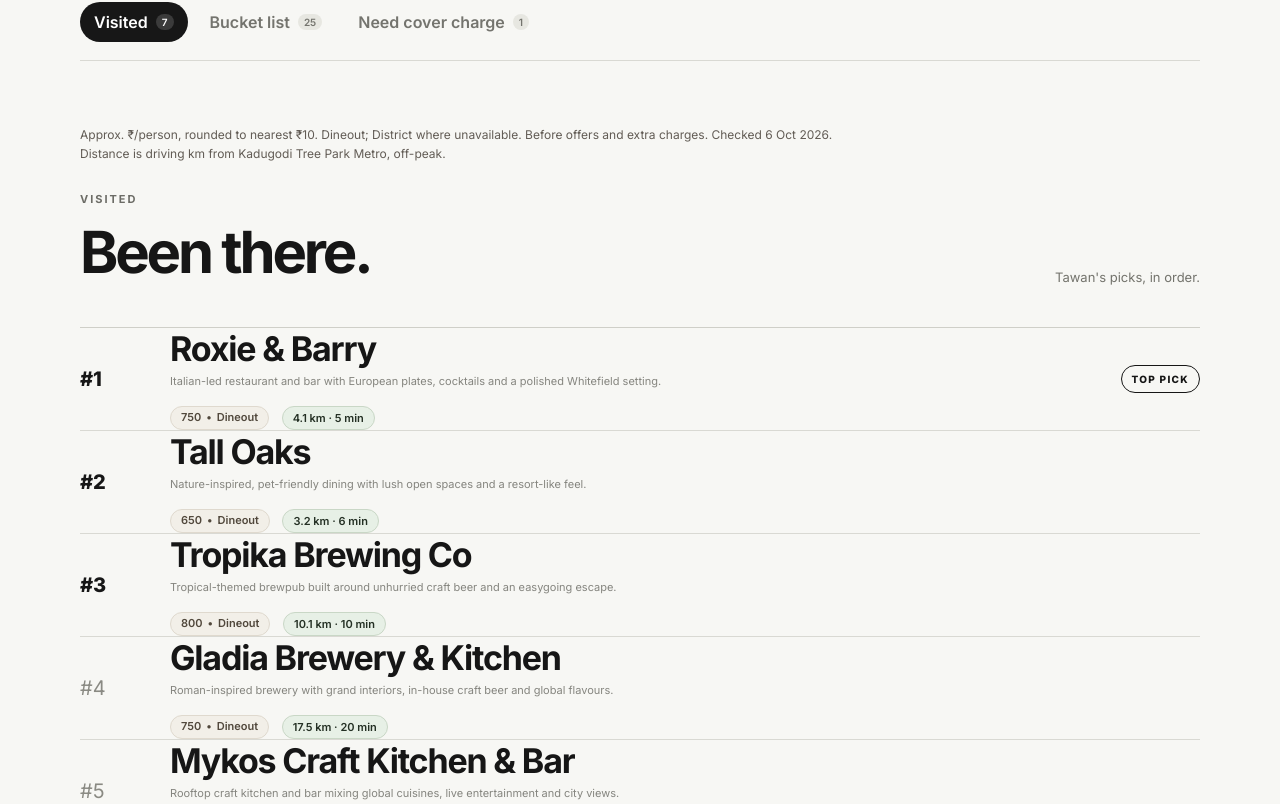
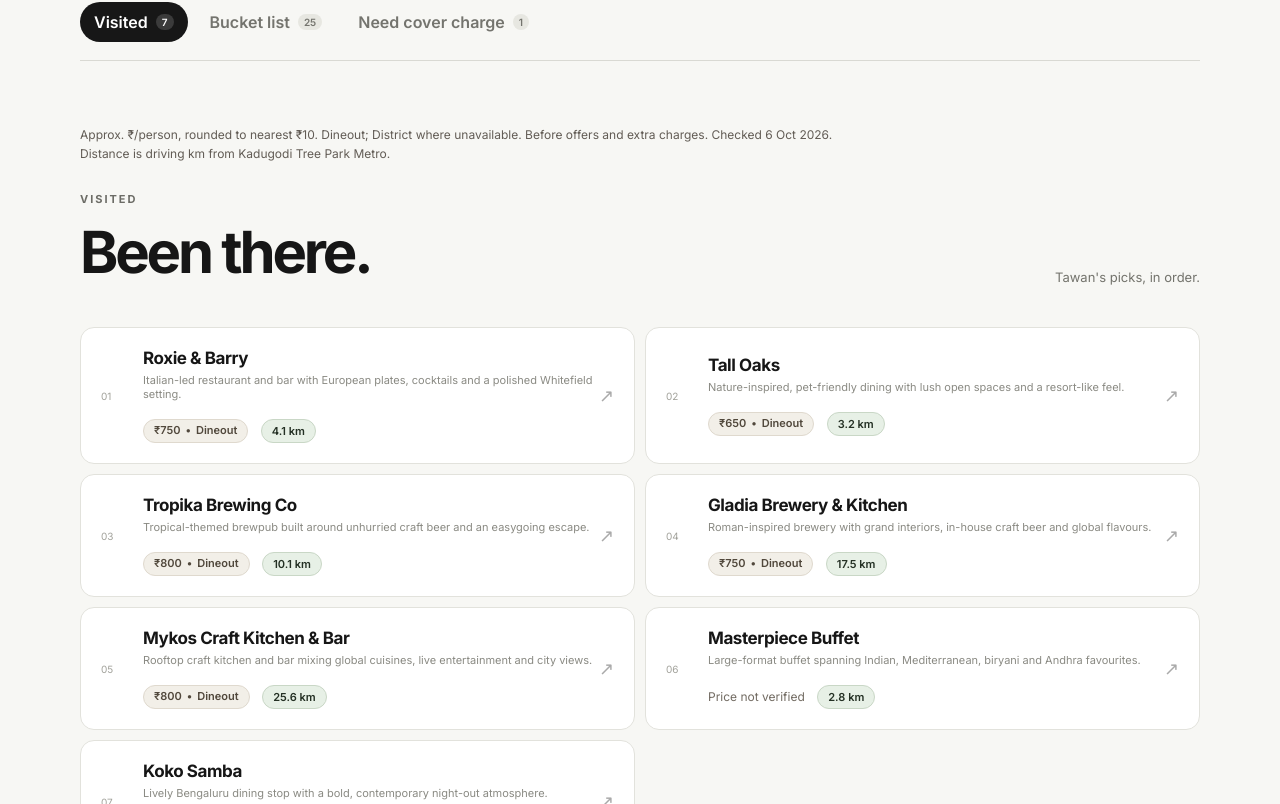
Before and after one commit to anon-astra/blore-lore, a Svelte app: page / in a window 1280 px wide. Shown: the part 796-1600 px from the top of the page. Built offline with nearby package versions, Linux system fonts and the light colour scheme.

Commit message:
Match visited cards and simplify distance
Use the bucket-list card layout for visited places, prefix prices with ₹, and drop drive time from the distance chip.

```diff
--- a/src/App.svelte
+++ b/src/App.svelte
@@ -239,9 +239,9 @@ const tabs=[['visited','Visited',visited.length],['bucket','Bucket list',bucket.
 </script>
 {#snippet price(p)}
 <div class="price-info">{#if p.costForTwo}
-<span class="price-chip" aria-label={"Approximately "+roundedPerPerson(p.costForTwo)+" rupees per person, "+(p.sourceName??'Dineout')} title="Approximate cost per person"><span>{roundedPerPerson(p.costForTwo)}</span><span aria-hidden="true"> • </span><span>{p.sourceName??'Dineout'}</span></span>
+<span class="price-chip" aria-label={"Approximately "+roundedPerPerson(p.costForTwo)+" rupees per person, "+(p.sourceName??'Dineout')} title="Approximate cost per person"><span>₹{roundedPerPerson(p.costForTwo)}</span><span aria-hidden="true"> • </span><span>{p.sourceName??'Dineout'}</span></span>
 {:else}<span class="price-unavailable">Price not verified</span>{/if}
-{#if p.distanceKm}<span class="distance-chip" title="Driving distance from Kadugodi Tree Park Metro">{p.distanceKm} km · {p.driveMin} min</span>{/if}</div>
+{#if p.distanceKm}<span class="distance-chip" title="Driving distance from Kadugodi Tree Park Metro">{p.distanceKm} km</span>{/if}</div>
 {/snippet}
 
 <svelte:head><title>B'lore Lore — Bengaluru trail</title></svelte:head>
@@ -251,8 +251,8 @@ const tabs=[['visited','Visited',visited.length],['bucket','Bucket list',bucket.
 <header class="stats-only"><div class="stats"><div><strong>{visited.length}</strong><span>visited</span></div><div><strong>{bucket.length}</strong><span>to go</span></div><div><strong>{cover.length}</strong><span>caution</span></div></div></header>
 <nav>{#each tabs as t}<button class:active={active===t[0]} onclick={()=>active=t[0]}><span>{t[1]}</span><small>{t[2]}</small></button>{/each}</nav>
 <main>
-<p class="pricing-note">Approx. ₹/person, rounded to nearest ₹10. Dineout; District where unavailable. Before offers and extra charges. Checked 6 Oct 2026. Distance is driving km from Kadugodi Tree Park Metro, off-peak.</p>
-{#if active==='visited'}<div class="section-head"><div><span class="kicker">VISITED</span><h2>Been there.</h2></div><p>Tawan's picks, in order.</p></div><div class="rank-list">{#each visited as p}<article class:podium={p.rank<=3}><div class="rank">#{p.rank}</div><div class="place"><h3>{p.name}</h3><span>{p.description}</span>{@render price(p)}</div>{#if p.rank===1}<div class="badge">TOP PICK</div>{/if}</article>{/each}</div>
+<p class="pricing-note">Approx. ₹/person, rounded to nearest ₹10. Dineout; District where unavailable. Before offers and extra charges. Checked 6 Oct 2026. Distance is driving km from Kadugodi Tree Park Metro.</p>
+{#if active==='visited'}<div class="section-head"><div><span class="kicker">VISITED</span><h2>Been there.</h2></div><p>Tawan's picks, in order.</p></div><div class="cards">{#each visited as p}<article class="card"><span class="index">{String(p.rank).padStart(2,'0')}</span><div><h4>{p.name}</h4><p>{p.description}</p>{@render price(p)}</div><span class="arrow">↗</span></article>{/each}</div>
 {:else if active==='bucket'}<div class="section-head"><div><span class="kicker">NEXT UP</span><h2>Still on the list.</h2></div><p>Places Tawan hasn't visited yet.</p></div><label class="sort-control">Sort by <select bind:value={sortOrder}><option value="distance-asc">Distance: low to high</option><option value="price-asc">Price: low to high</option><option value="alphabetical">Alphabetical: A–Z</option></select></label><div class="cards">{#each sortedBucket as p,i}<article class="card"><span class="index">{String(i+1).padStart(2,'0')}</span><div><h4>{p.name}</h4><p>{p.description}</p>{@render price(p)}</div><span class="arrow">↗</span></article>{/each}</div>
 {:else}<div class="section-head"><div><span class="kicker">THE FINE PRINT</span><h2>Need cover charge.</h2></div><p>Places separated out when entry comes with an extra condition.</p></div><div class="cover-grid">{#each cover as p}<article class="cover-card"><div class="warning">₹</div><div><h3>{p.name}</h3><p>{p.description}</p>{@render price(p)}<p class="cover-note">{p.note}</p></div></article>{/each}</div>{/if}
 </main><footer><span>BLR / 2026</span><span>EAT · SHOOT · RANK · REPEAT</span></footer></div>
```
